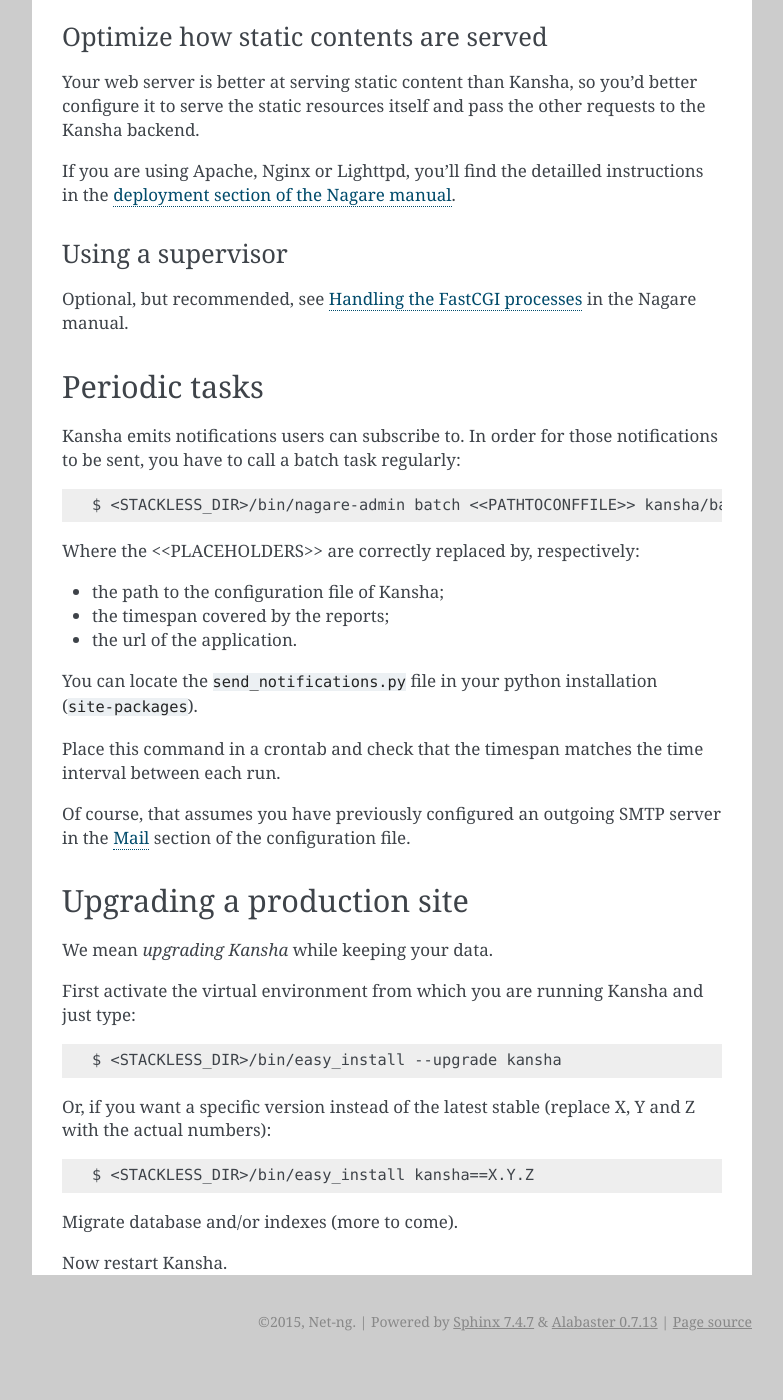
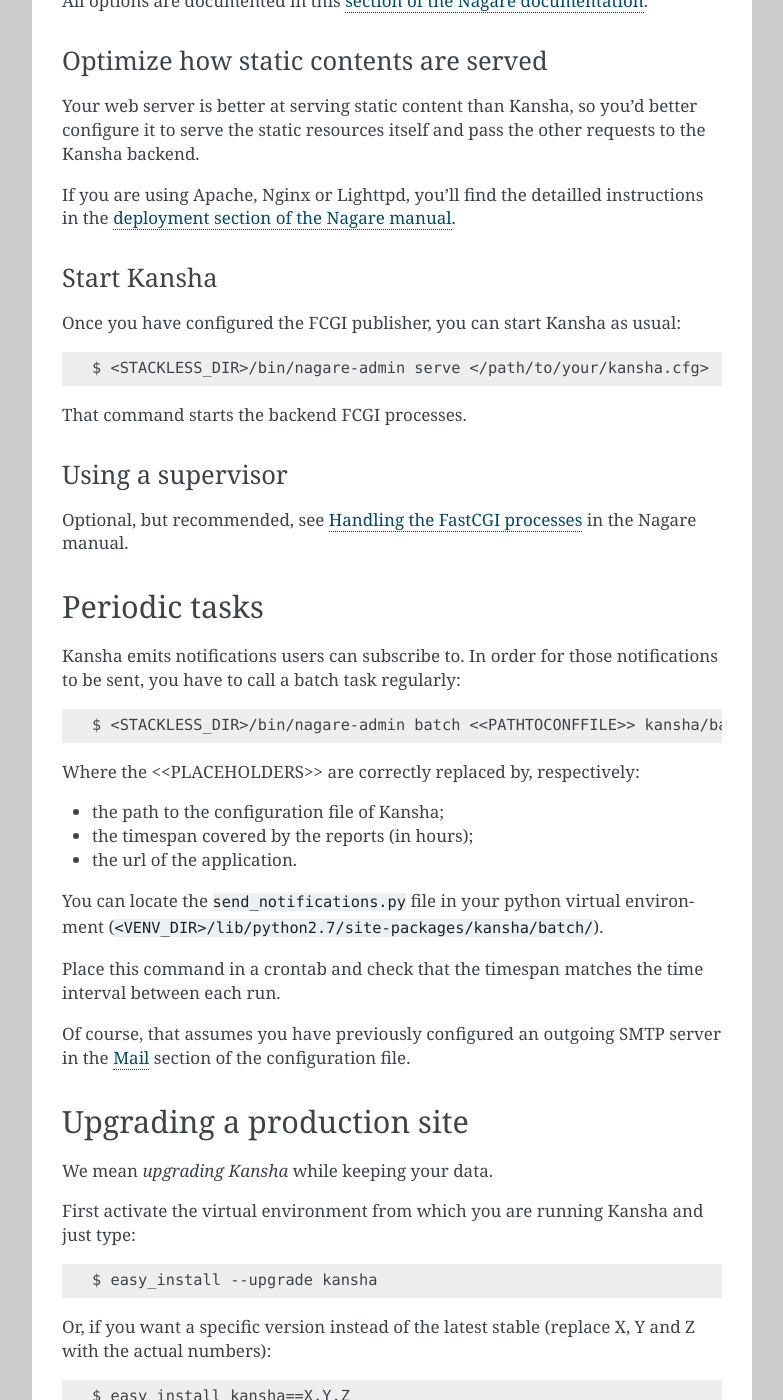
Before and after one commit to Net-ng/kansha, a Sphinx documentation site: the page built from doc/production.rst, in a window 1280 px wide and 1400 px high, scrolled down 2934 px. Shown: the whole window, without its empty margins (358-1141 px from the left). Built offline with Sphinx 7.4.7, drawn with Linux system fonts in a browser that asks for light colours; cross-references to code outside the pages are shown as plain code; before the commit the page ends 4295 px from its top, so only the background shows below that; some of the changed text lies outside the part shown.

Commit message:
Typo fixes and small complements to documentation

```diff
--- a/doc/configuration.rst
+++ b/doc/configuration.rst
@@ -145,7 +145,7 @@
     Path to a CSS file that will be applied to every page, after the default styles, so you can amend and personalize the look of your site.
 
 templates
-    Path to a folder containing boards in JSON format. Each new user created on your site will have private boards loaded from those templates. Let empty if you don't use that.
+    Path to a folder containing boards in JSON format. Each new user created on your site will have private boards loaded from those templates. Leave empty if you don't use that.
 
 activity_monitor
     Email address or nothing. If an email address is provided, activity reports will be sent to it regularly. See :ref:`periodic_tasks`.
@@ -191,7 +191,7 @@
 ------
 
 You can choose one out of two search backends for the moment: SQLite or ElasticSearch.
-They both work independently from the database you choose to store your data in.
+They both work independently from the database you chose to store your data in.
 
 The SQLite backend is quite capable and should be enough for most sites. More demanding sites may require ElasticSearch, or you may already have a running cluster on your network. Do some benchmarks before you choose, you may be surprised.
 
--- a/doc/production.rst
+++ b/doc/production.rst
@@ -54,7 +54,8 @@
 
 1. install, configure and start memcached;
 2. configure kansha to start FCGI processes;
-3. install, configure and start your favorite web server with FCGI connectivity to Kansha processes.
+3. install, configure and start your favorite web server with FCGI connectivity to Kansha processes;
+4. start Kansha.
 
 Configure Kansha for FCGI
 ^^^^^^^^^^^^^^^^^^^^^^^^^
@@ -144,6 +145,16 @@
 If you are using Apache, Nginx or Lighttpd, you'll find the detailled instructions in the `deployment section of the Nagare manual <http://www.nagare.org/trac/wiki/ApplicationDeployment>`_.
 
 
+Start Kansha
+^^^^^^^^^^^^
+
+Once you have configured the FCGI publisher, you can start Kansha as usual::
+
+    $ <STACKLESS_DIR>/bin/nagare-admin serve </path/to/your/kansha.cfg>
+
+That command starts the backend FCGI processes.
+
+
 Using a supervisor
 ^^^^^^^^^^^^^^^^^^
 
@@ -162,10 +173,10 @@
 Where the <<PLACEHOLDERS>> are correctly replaced by, respectively:
 
 * the path to the configuration file of Kansha;
-* the timespan covered by the reports;
+* the timespan covered by the reports (in hours);
 * the url of the application.
 
-You can locate the ``send_notifications.py`` file in your python installation (``site-packages``).
+You can locate the ``send_notifications.py`` file in your python virtual environment (:path:`<VENV_DIR>/lib/python2.7/site-packages/kansha/batch/`).
 
 Place this command in a crontab and check that the timespan matches the time interval between each run.
 
@@ -180,11 +191,11 @@
 
 First activate the virtual environment from which you are running Kansha and just type::
 
-    $ <STACKLESS_DIR>/bin/easy_install --upgrade kansha
+    $ easy_install --upgrade kansha
 
 Or, if you want a specific version instead of the latest stable (replace X, Y and Z with the actual numbers)::
 
-    $ <STACKLESS_DIR>/bin/easy_install kansha==X.Y.Z
+    $ easy_install kansha==X.Y.Z
 
 Migrate database and/or indexes (more to come).
 
```
Also changed, not shown: doc/quickstart.rst (+4 -4 lines).
